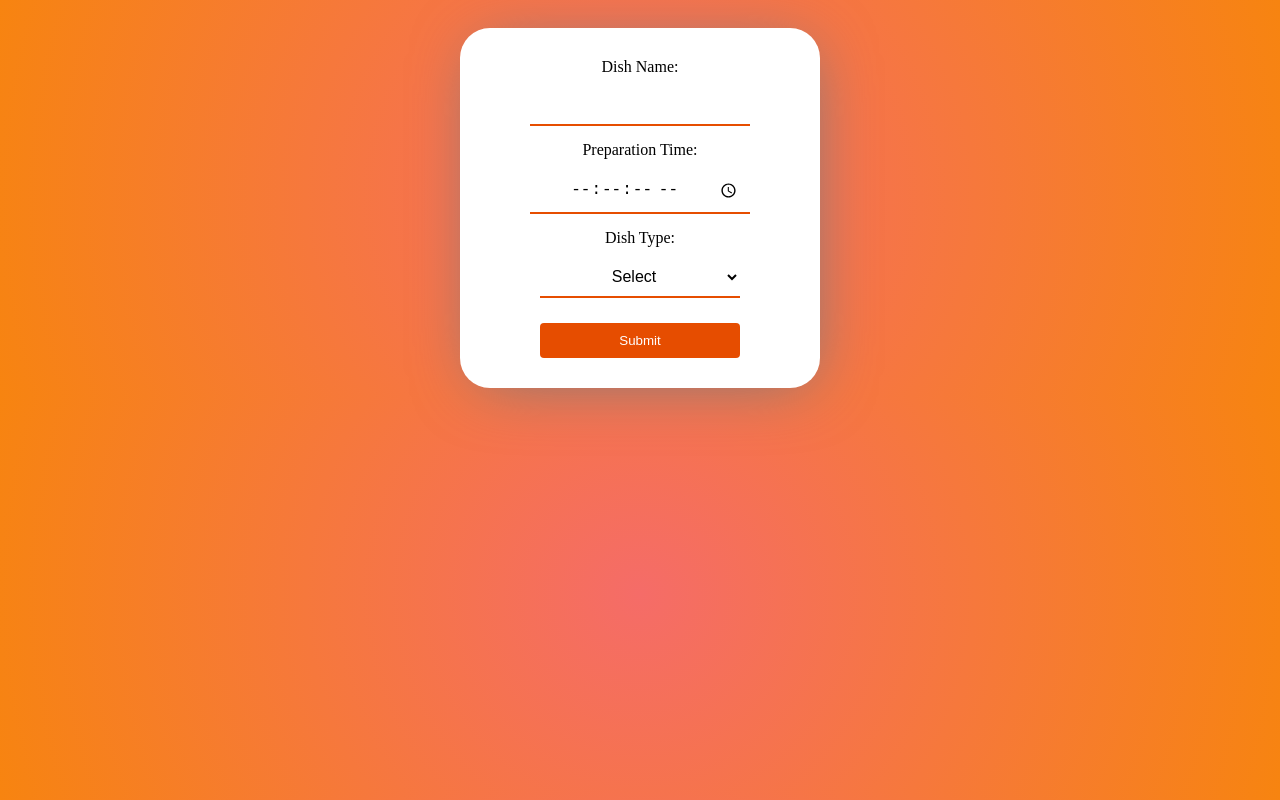
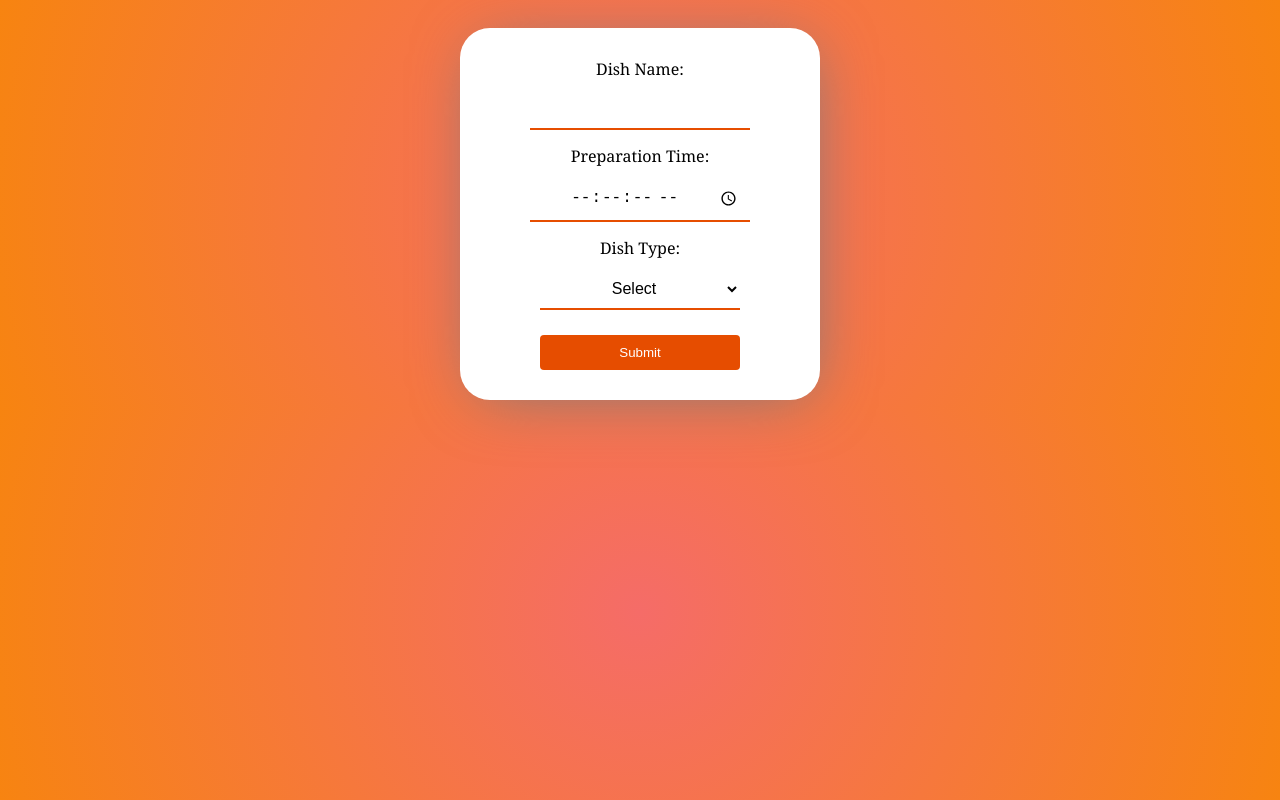
Before and after one commit to Arekk17/foodform, a React (Create React App) app: page / in a window 1280 px wide. Built offline with nearby package versions, Linux system fonts and the light colour scheme.

Commit message:
edit style

```diff
--- a/src/index.css
+++ b/src/index.css
@@ -1,6 +1,6 @@
 body {
   background: radial-gradient(circle, rgba(245,108,104,1) 0%, rgba(247,132,16,1) 100%);
-  font-family: 'Times New Roman', Times, serif;
+  font-family: Georgia, 'Times New Roman', Times, serif;
   box-sizing: border-box;
   margin-left: 0;
   margin-right: 0;
```
